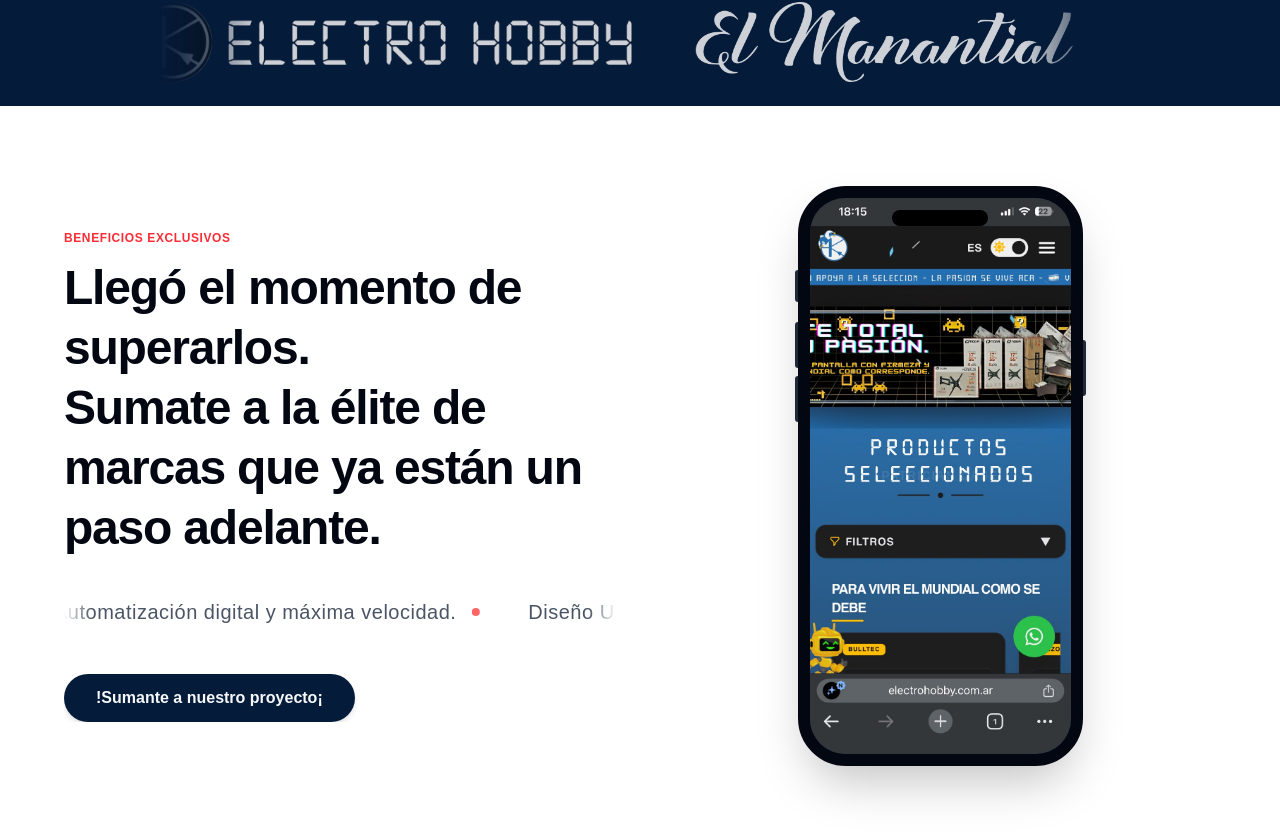
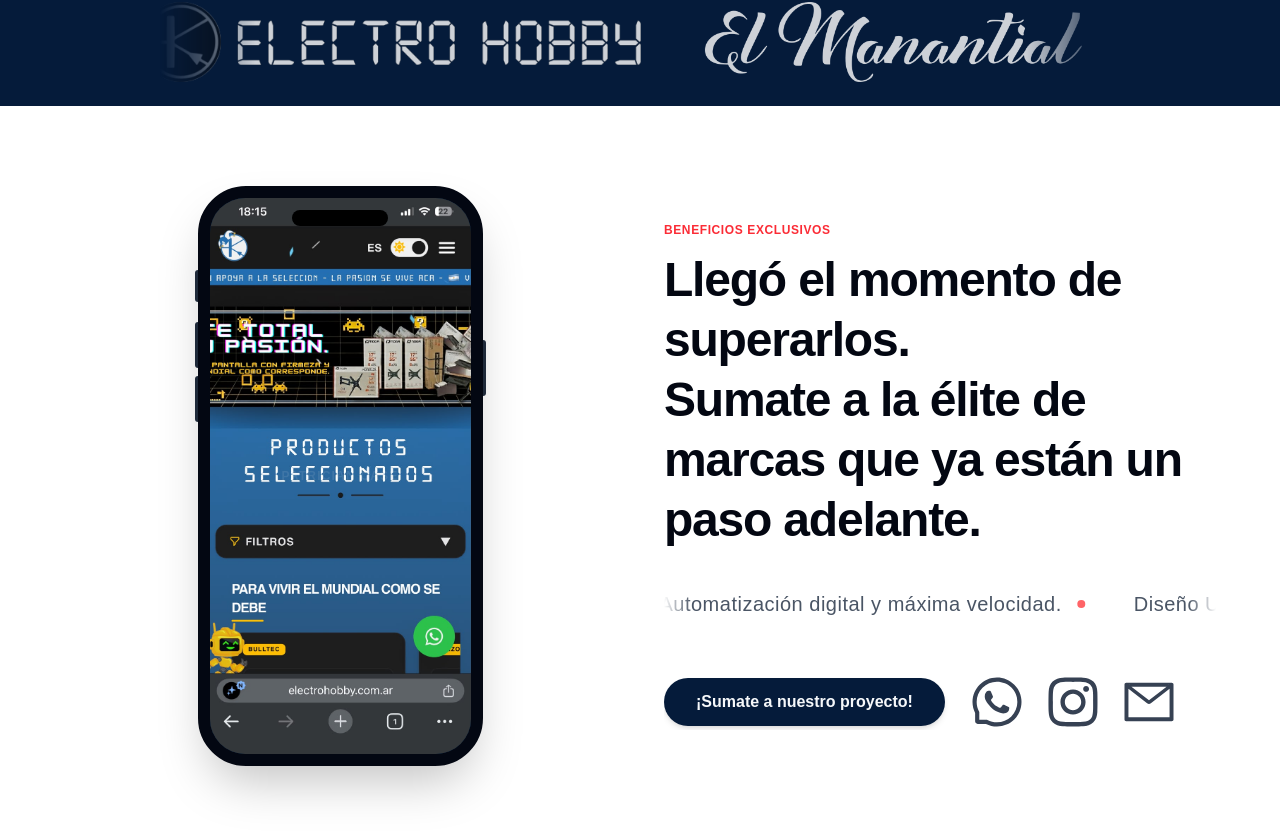
Before and after one commit to brutalkingran/patrician-software, a React (Vite) app: page / in a window 1280 px wide. Shown: the part 945-1784 px from the top of the page. Built offline with nearby package versions, Linux system fonts and the light colour scheme.

Commit message:
celular-a-la-izquierda

```diff
--- a/src/components/ChosenUsComponent.jsx
+++ b/src/components/ChosenUsComponent.jsx
@@ -1,11 +1,14 @@
 import { motion } from "motion/react"
+// Recuerda importar tus íconos correctamente. Ejemplo si usas react-icons:
+import { AiOutlineWhatsApp, AiOutlineMail } from "react-icons/ai"
+import { FaInstagram } from "react-icons/fa"
+
 import logo_1 from "/logos/grupo_aluminium_logo_hor_white.png"
 import logo_2 from "/logos/electro_logo_hor.png"
 import logo_3 from "/logos/manantial_logo.png"
 import CarruselComponent from "./CarruselComponent"
 
 const logos = [logo_1, logo_2, logo_3]
-
 const mensajesCarrusel = [
   "Estrategias a medida de nivel élite.",
   "Automatización digital y máxima velocidad.",
@@ -14,22 +17,22 @@ const mensajesCarrusel = [
 ]
 
 const ChosenUsComponent = () => {
+  // Duplicamos exactamente x2 para lograr la simetría perfecta en el bucle infinito
   const duplicatedLogos = [...logos, ...logos]
-  const duplicatedMensajes = [...mensajesCarrusel, ...mensajesCarrusel, ...mensajesCarrusel]
+  const duplicatedMensajes = [...mensajesCarrusel, ...mensajesCarrusel]
 
   return (
     <>
       {/* SECCIÓN 1: CARRUSEL DE LOGOS */}
       <section className="mt-10 pb-6 relative w-full flex flex-col mx-auto justify-center md:w-3/4">
         <h2 className="font-extralight text-center mb-10 italic text-base md:text-[1.4rem]">
-          ¿Te vas a sumar a la Élite? <br />
-          Tu competencia <span className="underline text-red-400">ya nos eligió.</span>
+          ¿Te vas a sumar a la Élite? <br /> Tu competencia <span className="underline text-red-400">ya nos eligió.</span>
         </h2>
 
         <div className="w-full overflow-hidden [mask-image:linear-gradient(to_right,transparent,black_10%,black_90%,transparent)]">
           <div className="w-full grayscale opacity-80">
             <motion.div
-              className="flex w-max gap-16 pr-16"
+              className="flex w-max gap-16"
               animate={{ x: [0, "-50%"] }}
               transition={{ duration: 20, ease: "linear", repeat: Infinity }}
             >
@@ -46,16 +49,36 @@ const ChosenUsComponent = () => {
         </div>
       </section>
 
-      {/* SECCIÓN 2: NUEVA SECCIÓN BLANCA */}
+      {/* SECCIÓN 2: NUEVA SECCIÓN BLANCA (INVERTIDA) */}
       <section className="relative z-10 w-full bg-white text-gray-900 py-20 px-4 md:px-8 overflow-hidden">
         <div className="max-w-6xl mx-auto grid grid-cols-1 lg:grid-cols-2 gap-12 items-center">
 
-          {/* Columna Izquierda: Mensajes */}
-          <div className="flex flex-col items-center lg:items-start text-center lg:text-left w-full overflow-hidden">
+          {/* Columna Izquierda: Chasis del Teléfono en CSS Puro */}
+          <div className="flex justify-center items-center w-full order-2 lg:order-1">
+            <div className="relative mx-auto border-gray-950 bg-gray-950 border-[12px] rounded-[3rem] h-[580px] w-[285px] shadow-2xl">
+              {/* Botones físicos laterales */}
+              <div className="w-[3px] h-[32px] bg-gray-800 absolute -left-[15px] top-[72px] rounded-l-lg"></div>
+              <div className="w-[3px] h-[46px] bg-gray-800 absolute -left-[15px] top-[124px] rounded-l-lg"></div>
+              <div className="w-[3px] h-[46px] bg-gray-800 absolute -left-[15px] top-[178px] rounded-l-lg"></div>
+              <div className="w-[3px] h-[56px] bg-gray-800 absolute -right-[15px] top-[142px] rounded-r-lg"></div>
+
+              {/* Isla Dinámica */}
+              <div className="absolute top-0 inset-x-0 flex justify-center z-20">
+                <div className="absolute top-3 w-24 h-4 bg-black rounded-full shadow-inner"></div>
+              </div>
+
+              {/* Pantalla Interna */}
+              <div className="rounded-[2.2rem] overflow-hidden w-full h-full bg-ps-blue relative z-10">
+                <CarruselComponent />
+              </div>
+            </div>
+          </div>
+
+          {/* Columna Derecha: Mensajes, Botón y Redes */}
+          <div className="flex flex-col items-center lg:items-start text-center lg:text-left w-full overflow-hidden order-1 lg:order-2">
             <span className="text-red-500 font-semibold tracking-wider text-xs uppercase mb-3">
               Beneficios Exclusivos
             </span>
-
             <motion.h3
               initial={{ opacity: 0, y: 30 }}
               whileInView={{ opacity: 1, y: 0 }}
@@ -63,15 +86,14 @@ const ChosenUsComponent = () => {
               transition={{ duration: 0.6, ease: "easeOut" }}
               className="text-3xl md:text-5xl font-extrabold tracking-tight mb-8 text-gray-950 leading-tight"
             >
-              Llegó el momento de superarlos.<br />
-              Sumate a la élite de marcas que ya están un paso adelante.
+              Llegó el momento de superarlos.<br /> Sumate a la élite de marcas que ya están un paso adelante.
             </motion.h3>
 
             {/* Carrusel infinito de textos cortos */}
             <div className="w-full overflow-hidden [mask-image:linear-gradient(to_right,transparent,black_5%,black_95%,transparent)] mb-10 py-2">
               <motion.div
-                className="flex w-max gap-12 pr-12 items-center"
-                animate={{ x: [0, "-33.33%"] }}
+                className="flex w-max gap-12 items-center"
+                animate={{ x: [0, "-50%"] }}
                 transition={{ duration: 25, ease: "linear", repeat: Infinity }}
               >
                 {duplicatedMensajes.map((texto, index) => (
@@ -85,31 +107,43 @@ const ChosenUsComponent = () => {
               </motion.div>
             </div>
 
-            <button className="bg-ps-blue text-ps-white font-bold px-8 py-3 rounded-full hover:bg-ps-mblue transition-colors shadow-md">
-              !Sumante a nuestro proyecto¡
-            </button>
-          </div>
+            {/* Contenedor del Botón e Íconos */}
+            <div className="flex flex-col sm:flex-row items-center gap-6 mt-2 w-full sm:w-auto">
+              <button className="bg-ps-blue text-ps-white font-bold px-8 py-3 rounded-full hover:bg-ps-mblue transition-colors shadow-md w-full sm:w-auto">
+                ¡Sumate a nuestro proyecto!
+              </button>
 
-          {/* Columna Derecha: Chasis del Teléfono en CSS Puro */}
-          <div className="flex justify-center items-center w-full">
-            <div className="relative mx-auto border-gray-950 bg-gray-950 border-[12px] rounded-[3rem] h-[580px] w-[285px] shadow-2xl">
+              <div className="flex items-center gap-5 text-gray-700 hover:text-gray-900">
+                <a
+                  target="_blank"
+                  rel="noopener noreferrer"
+                  aria-label="Contactar a Patrician Software por Whatsapp"
+                  className="cursor-pointer hover:scale-125 transition-all"
+                  href="https://wa.me"
+                >
+                  <AiOutlineWhatsApp className="w-18 h-18 md:w-14 md:h-14" />
+                </a>
 
-              {/* Botones físicos laterales */}
-              <div className="w-[3px] h-[32px] bg-gray-800 absolute -left-[15px] top-[72px] rounded-l-lg"></div>
-              <div className="w-[3px] h-[46px] bg-gray-800 absolute -left-[15px] top-[124px] rounded-l-lg"></div>
-              <div className="w-[3px] h-[46px] bg-gray-800 absolute -left-[15px] top-[178px] rounded-l-lg"></div>
-              <div className="w-[3px] h-[56px] bg-gray-800 absolute -right-[15px] top-[142px] rounded-r-lg"></div>
+                <a
+                  target="_blank"
+                  rel="noopener noreferrer"
+                  aria-label="Visitar a Patrician Software en Instagram"
+                  className="cursor-pointer hover:scale-125 transition-all"
+                  href="https://instagram.com"
+                >
+                  <FaInstagram className="w-18 h-18 md:w-14 md:h-14" />
+                </a>
 
-              {/* Isla Dinámica */}
-              <div className="absolute top-0 inset-x-0 flex justify-center z-20">
-                <div className="absolute top-3 w-24 h-4 bg-black rounded-full shadow-inner"></div>
+                <a
+                  target="_blank"
+                  rel="noopener noreferrer"
+                  aria-label="Contactar a Patrician Software por e-Mail"
+                  className="cursor-pointer hover:scale-125 transition-all"
+                  href="mailto:services@://patrician-software.com"
+                >
+                  <AiOutlineMail className="w-18 h-18 md:w-14 md:h-14" />
+                </a>
               </div>
-
-              {/* Pantalla Interna que contiene e independiza el carrusel */}
-              <div className="rounded-[2.2rem] overflow-hidden w-full h-full bg-ps-blue relative z-10">
-                <CarruselComponent />
-              </div>
-
             </div>
           </div>
 
--- a/src/components/MainComponent.jsx
+++ b/src/components/MainComponent.jsx
@@ -29,13 +29,6 @@ const MainComponent = () => {
           Expertos en Desarrollo de Software y Marketing Digital
         </h2>
 
-        {/* CONTACTOS */}
-        <div className="flex flex-row justify-center items-center gap-5 mt-5 md:gap-10 md:mt-10 border-3 border-double rounded-2xl p-3 cool-texture">
-          <a target="_blank" rel="noopener noreferrer" aria-label="Contactar a Patrician Software por Whatsapp" className="cursor-pointer hover:scale-125 transition-all" href="https://wa.me/543834091942"><AiOutlineWhatsApp className="w-18 h-18 md:w-14 md:h-14" /></a>
-          <a target="_blank" rel="noopener noreferrer" aria-label="Visitar a Patrician Software en Instagram" className="cursor-pointer hover:scale-125 transition-all" href="https://www.instagram.com/patrician.mkt?igsh=N3VtbGhydTRqdzNi"><FaInstagram className="w-18 h-18 md:w-14 md:h-14" /></a>
-          <a target="_blank" rel="noopener noreferrer" aria-label="Contactar a Patrician Software por e-Mail" className="cursor-pointer hover:scale-125 transition-all" href="mailto:services@patrician-software.com/"><AiOutlineMail className="w-18 h-18 md:w-14 md:h-14" /></a>
-        </div>
-
         <p className="text-1xl italic md:text-xl md:mt-0">Contáctenos</p>
       </div>
     </main>
```
